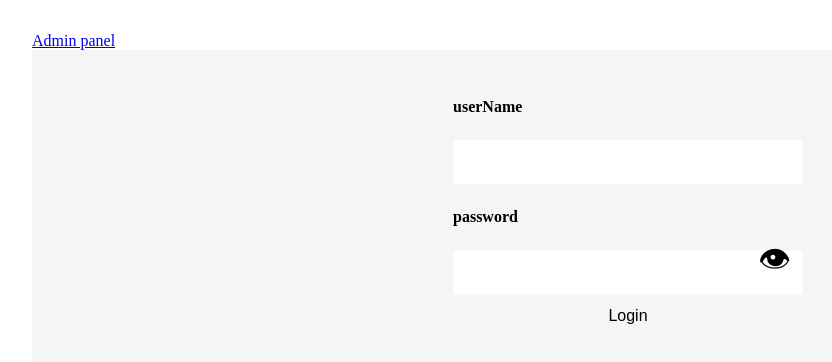
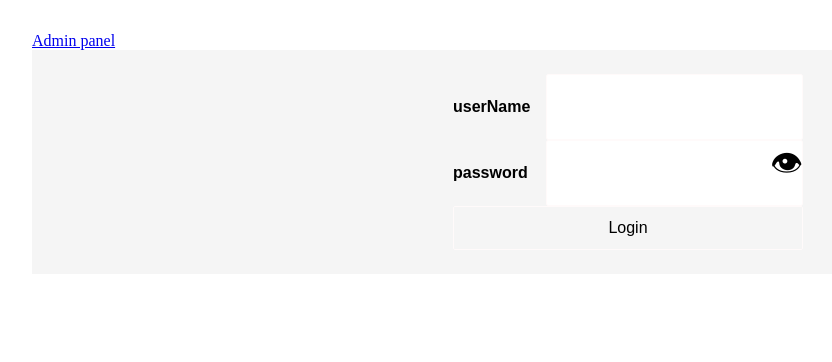
Before and after one commit to zabawt/shop-admin-panel, a React (Create React App) app: page / in a window 1280 px wide. Shown: the top 362 px of the page, without its empty margins (12-844 px from the left). Built offline with nearby package versions, Linux system fonts and the light colour scheme.

Commit message:
improved form inputs rendering and logic behind togglePasswordVIsibility component

```diff
--- a/src/components/LoginForm/index.tsx
+++ b/src/components/LoginForm/index.tsx
@@ -7,6 +7,7 @@ import {
   SpanStyled
 } from "./styled";
 import { useFormHook } from "./../../commons/Hooks/formHook";
+import FlexWrapperRow from "./../UI/FlexWrapperRow";
 
 const LoginForm = (props: {}) => {
   const initialState = {
@@ -30,30 +31,34 @@ const LoginForm = (props: {}) => {
     setPasswordVisible(!passwordVisible);
   };
 
-  const fieldTypes: { [key: string]: string } = {
-    userName: "text",
-    password: passwordVisible ? "text" : "password"
+  const fieldTypes: { [key: string]: any } = {
+    userName: {
+      type: "text"
+    },
+    password: {
+      type: passwordVisible ? "text" : "password",
+      component: (
+        <SpanStyled onClick={handleTogglePasswordVisibility}>
+          &#128065;
+        </SpanStyled>
+      )
+    }
   };
 
   return (
     <FormStyled onSubmit={handleSubmit}>
       {Object.keys(formState).map(field => (
-        <React.Fragment key={`key${field}`}>
+        <FlexWrapperRow key={`key${field}`}>
           <LabelStyled>{field}</LabelStyled>
           <InputStyled
             name={field}
             onChange={handleChange(field)}
             value={formState[field]}
-            type={fieldTypes[field]}
+            type={fieldTypes[field].type}
           />
-          {field === "password" && (
-            <SpanStyled onClick={handleTogglePasswordVisibility}>
-              &#128065;
-            </SpanStyled>
-          )}
-        </React.Fragment>
+          {fieldTypes[field].component}
+        </FlexWrapperRow>
       ))}
-
       <SubmitStyled type="submit" value="Login" />
     </FormStyled>
   );
--- a/src/components/LoginForm/styled.tsx
+++ b/src/components/LoginForm/styled.tsx
@@ -19,14 +19,15 @@ export const InputStyled = styled.input`
 export const LabelStyled = styled.label`
   padding: ${({ theme }) => [theme.padding.medium, 0].join(" ")};
   font-weight: 800;
+  font-family: Arial, sans-serif;
 `;
 
 export const SpanStyled = styled.span`
-  position: absolute;
   font-size: 32px;
-  bottom: 48px;
-  right: 12px;
   color: black;
   cursor: pointer;
   user-select: none;
+  position: absolute;
+  right: 0;
+  top: calc(50% -32px);
 `;
--- /dev/null
+++ b/src/components/UI/FlexWrapperRow/index.tsx
@@ -0,0 +1,14 @@
+import React from "react";
+import styled from "styled-components";
+
+const StyledDiv = styled.div`
+  display: flex;
+  flex-direction: row;
+  justify-content: space-between;
+`;
+
+const FlexWrapper = (props: { children: any }) => {
+  return <StyledDiv>{props.children}</StyledDiv>;
+};
+
+export default FlexWrapper;
```
